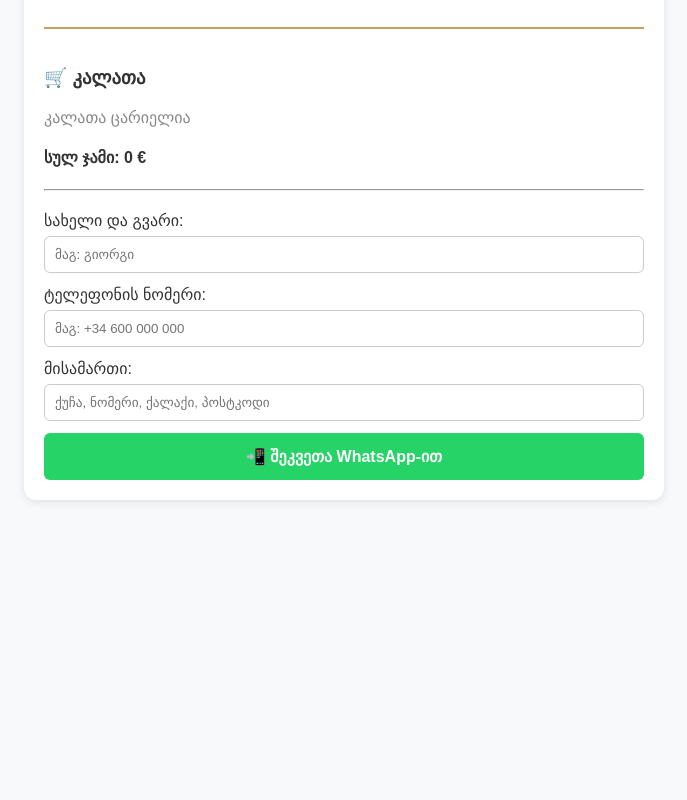
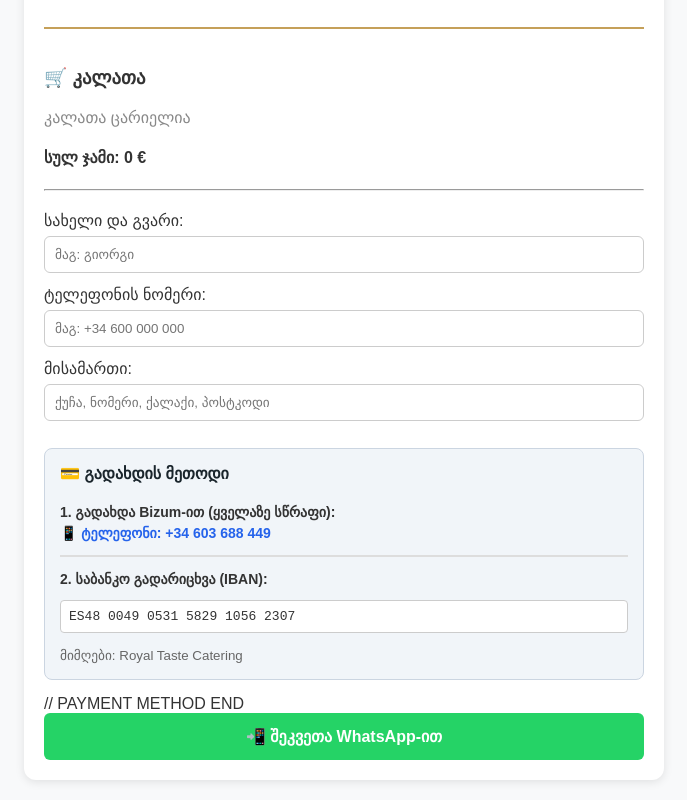
Before and after one commit to Macharashvili1999/RoyalTaste, a plain HTML site: page index.html in a window 1280 px wide. Shown: the part 522-1322 px from the top of the page, without its empty margins (296-983 px from the left). Before the commit the page ends 1042 px from the top, so only its background shows below. Drawn offline with Linux system fonts and the light colour scheme.

Commit message:
Add payment method section to index.html
Added payment method section with Bizum and bank transfer options.

```diff
--- a/index.html
+++ b/index.html
@@ -107,6 +107,23 @@
     <label>მისამართი:</label>
     <input type="text" id="client-address" class="inp" placeholder="ქუჩა, ნომერი, ქალაქი, პოსტკოდი">
 
+    <!-- PAYMENT METHOD SECTION -->
+<div style="background: #f1f5f9; padding: 15px; border-radius: 8px; margin: 15px 0; border: 1px solid #cbd5e1;">
+  <h4 style="margin-top:0; color:#1a252c;">💳 გადახდის მეთოდი</h4>
+
+  <p style="font-size: 14px; margin-bottom: 5px;"><strong>1. გადახდა Bizum-ით (ყველაზე სწრაფი):</strong></p>
+  <p style="font-size: 14px; color: #2563eb; font-weight: bold; margin-top: 0;">📱 ტელეფონი: +34 603 688 449</p>
+
+  <hr style="border: 0.5px solid #ddd; margin: 10px 0;">
+
+  <p style="font-size: 14px; margin-bottom: 5px;"><strong>2. საბანკო გადარიცხვა (IBAN):</strong></p>
+  <p style="font-size: 13px; font-family: monospace; background: white; padding: 8px; border-radius: 4px; border: 1px solid #ccc;">
+    ES48 0049 0531 5829 1056 2307
+  </p>
+  <small style="color: #666;">მიმღები: Royal Taste Catering</small>
+</div>
+    // PAYMENT METHOD END
+
     <button class="wa-btn" onclick="sendToWhatsApp()">📲 შეკვეთა WhatsApp-ით</button>
   </div>
 </div>
```
